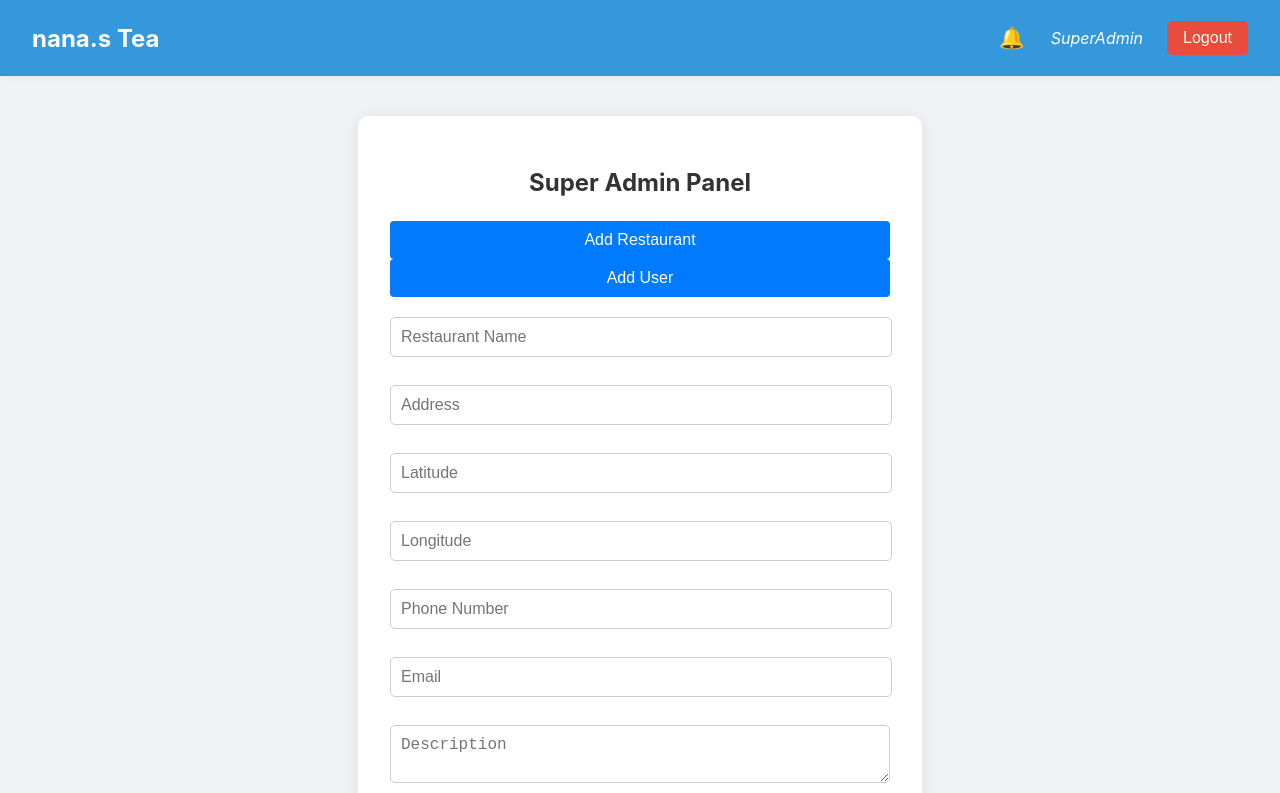
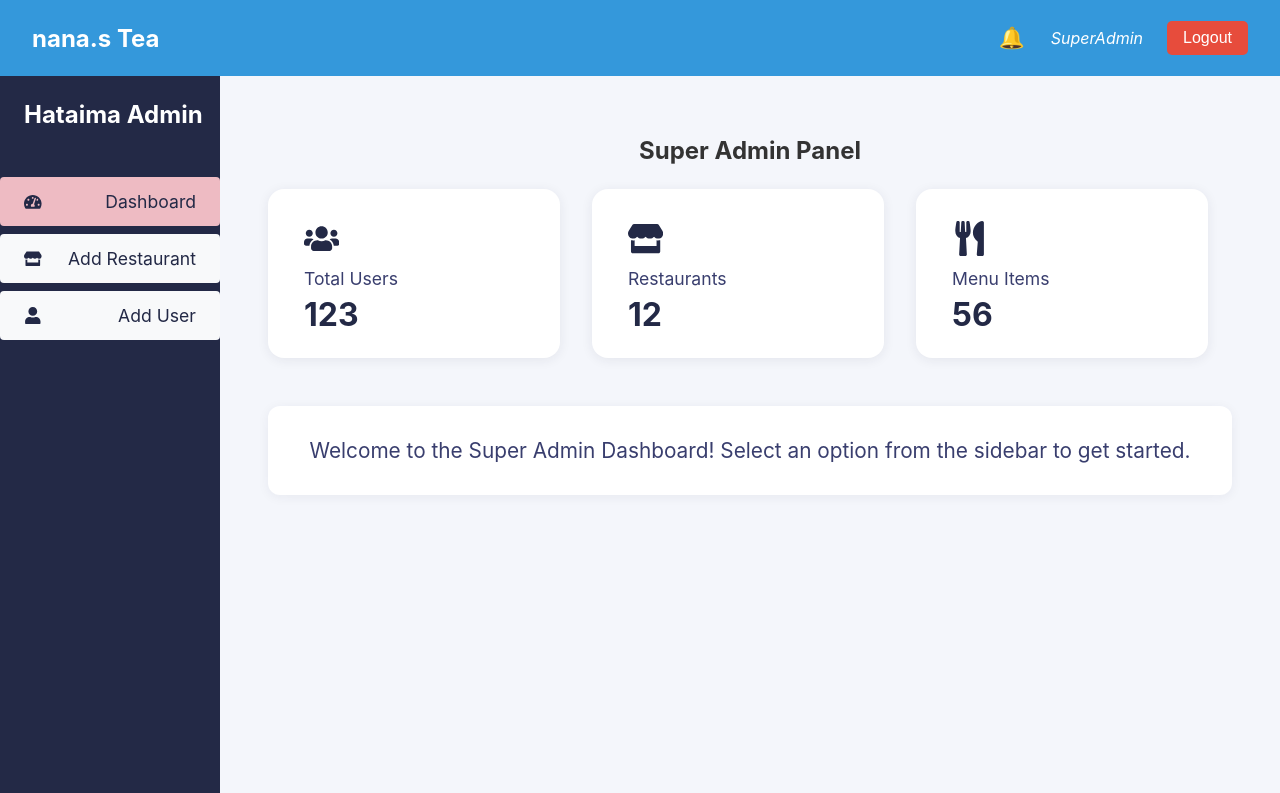
Before and after one commit to SubhashRajbhandari/hw-react-fe, a React (Create React App) app: page /superadmin in a window 1280 px wide. Shown: the top 793 px of the page. Built offline with nearby package versions, Linux system fonts and the light colour scheme.

Commit message:
added a feature where after Super admin logs in it should see a button to add Restaurant and made a interactive dashboard

```diff
--- /dev/null
+++ b/src/components/Sidebar.css
@@ -0,0 +1,49 @@
+.sidebar {
+  width: 220px;
+  background: #232946;
+  color: #fff;
+  min-height: 100vh;
+  display: flex;
+  flex-direction: column;
+  align-items: flex-start;
+  padding: 24px 0 0 0;
+}
+.sidebar-logo {
+  font-size: 1.5rem;
+  font-weight: bold;
+  margin-bottom: 32px;
+  padding-left: 24px;
+}
+.sidebar-nav {
+  list-style: none;
+  padding: 0;
+  width: 100%;
+}
+.sidebar-nav li {
+  padding: 14px 24px;
+  cursor: pointer;
+  display: flex;
+  align-items: center;
+  font-size: 1.1rem;
+  transition: background 0.2s, color 0.2s;
+  color: #232946; /* black/dark text for better contrast */
+}
+.sidebar-nav li svg {
+  margin-right: 12px;
+}
+.sidebar-nav li.active, .sidebar-nav li:hover {
+  background: #eebbc3; /* accent color for active/hover */
+  color: #232946;      /* dark text for contrast */
+}
+.sidebar-logout {
+  margin-top: auto;
+  padding: 16px 24px;
+  cursor: pointer;
+  color: #eebbc3;
+  font-weight: bold;
+  display: flex;
+  align-items: center;
+}
+.sidebar-logout svg {
+  margin-right: 10px;
+}
--- /dev/null
+++ b/src/components/Sidebar.js
@@ -0,0 +1,45 @@
+import React from "react";
+import "./Sidebar.css";
+import {
+  FaUser,
+  FaUtensils,
+  FaStore,
+  FaSignOutAlt,
+  FaTachometerAlt,
+} from "react-icons/fa";
+
+const Sidebar = ({ onLogout, activeSection, setActiveSection }) => {
+  return (
+    <div className="sidebar">
+      <div className="sidebar-logo">Hataima Admin</div>
+      <ul className="sidebar-nav">
+        <li
+          className={activeSection === "dashboard" ? "active" : ""}
+          onClick={() => setActiveSection("dashboard")}
+        >
+          {" "}
+          <FaTachometerAlt /> Dashboard{" "}
+        </li>
+        <li
+          className={activeSection === "restaurant" ? "active" : ""}
+          onClick={() => setActiveSection("restaurant")}
+        >
+          {" "}
+          <FaStore /> Add Restaurant{" "}
+        </li>
+        <li
+          className={activeSection === "user" ? "active" : ""}
+          onClick={() => setActiveSection("user")}
+        >
+          {" "}
+          <FaUser /> Add User{" "}
+        </li>
+      </ul>
+      <div className="sidebar-logout" onClick={onLogout}>
+        <FaSignOutAlt /> Logout
+      </div>
+    </div>
+  );
+};
+
+export default Sidebar;
--- a/src/components/SuperAdminPanel.css
+++ b/src/components/SuperAdminPanel.css
@@ -45,3 +45,50 @@
   color: red;
   margin-top: 10px;
 }
+.superadmin-main {
+  flex: 1;
+  padding: 40px 48px;
+  background: #f4f6fb;
+  min-height: 100vh;
+}
+.dashboard-cards {
+  display: flex;
+  gap: 32px;
+  margin-bottom: 36px;
+}
+.dashboard-card {
+  background: #fff;
+  border-radius: 16px;
+  box-shadow: 0 2px 12px rgba(35,41,70,0.08);
+  padding: 32px 36px 24px 36px;
+  min-width: 220px;
+  display: flex;
+  flex-direction: column;
+  align-items: flex-start;
+  position: relative;
+}
+.dashboard-icon {
+  font-size: 2.2rem;
+  color: #232946;
+  margin-bottom: 12px;
+}
+.dashboard-card-title {
+  font-size: 1.1rem;
+  color: #393e6e;
+  margin-bottom: 6px;
+}
+.dashboard-card-value {
+  font-size: 2rem;
+  font-weight: bold;
+  color: #232946;
+}
+.welcome-message {
+  margin-top: 48px;
+  font-size: 1.3rem;
+  color: #393e6e;
+  background: #fff;
+  padding: 32px 36px;
+  border-radius: 12px;
+  box-shadow: 0 2px 12px rgba(35,41,70,0.06);
+  text-align: center;
+}
--- a/src/components/SuperAdminPanel.js
+++ b/src/components/SuperAdminPanel.js
@@ -2,6 +2,8 @@ import React, { useState } from "react";
 import "./SuperAdminPanel.css";
 import { apiFetch } from "../utils/api";
 import Header from "./Header";
+import Sidebar from "./Sidebar";
+import { FaUsers, FaStore, FaUtensils } from "react-icons/fa";
 
 const SuperAdminPanel = () => {
   const [form, setForm] = useState({
@@ -19,13 +21,14 @@ const SuperAdminPanel = () => {
   const [success, setSuccess] = useState("");
   const [error, setError] = useState("");
   const [loading, setLoading] = useState(false);
-  const [showRestaurantForm, setShowRestaurantForm] = useState(true);
+  const [activeForm, setActiveForm] = useState(""); // No form shown initially
   const [userForm, setUserForm] = useState({
     email: "",
     user_type: "",
     name: "",
     phone_number: "",
   });
+  const [activeSection, setActiveSection] = useState("dashboard");
 
   const handleChange = (e) => {
     setForm({ ...form, [e.target.name]: e.target.value });
@@ -96,27 +99,48 @@ const SuperAdminPanel = () => {
     window.location.href = "/";
   };
 
+  // Update form toggling to use sidebar navigation
+  React.useEffect(() => {
+    if (activeSection === "restaurant" || activeSection === "user") {
+      setActiveForm(activeSection);
+    } else {
+      setActiveForm("");
+    }
+  }, [activeSection]);
+
   return (
     <div>
       <Header onLogout={handleLogout} userType="SuperAdmin" />
-      <div className="superadmin-panel">
+      <div style={{ display: "flex", minHeight: "100vh" }}>
+        <Sidebar
+          onLogout={handleLogout}
+          activeSection={activeSection}
+          setActiveSection={setActiveSection}
+        />
+        <div className="superadmin-main">
           <h2>Super Admin Panel</h2>
-        <div style={{ marginBottom: 20 }}>
-          <button
-            className={showRestaurantForm ? "active-btn" : ""}
-            onClick={() => setShowRestaurantForm(true)}
-            style={{ marginRight: 10 }}
-          >
-            Add Restaurant
-          </button>
-          <button
-            className={!showRestaurantForm ? "active-btn" : ""}
-            onClick={() => setShowRestaurantForm(false)}
-          >
-            Add User
-          </button>
+          {/* Dashboard summary cards */}
+          {activeSection === "dashboard" && (
+            <div className="dashboard-cards">
+              <div className="dashboard-card">
+                <FaUsers className="dashboard-icon" />
+                <div className="dashboard-card-title">Total Users</div>
+                <div className="dashboard-card-value">123</div>
               </div>
-        {showRestaurantForm ? (
+              <div className="dashboard-card">
+                <FaStore className="dashboard-icon" />
+                <div className="dashboard-card-title">Restaurants</div>
+                <div className="dashboard-card-value">12</div>
+              </div>
+              <div className="dashboard-card">
+                <FaUtensils className="dashboard-icon" />
+                <div className="dashboard-card-title">Menu Items</div>
+                <div className="dashboard-card-value">56</div>
+              </div>
+            </div>
+          )}
+          {/* Form toggles removed, handled by sidebar */}
+          {activeForm === "restaurant" && (
             <form className="restaurant-form" onSubmit={handleSubmit}>
               <input
                 name="name"
@@ -184,7 +208,8 @@ const SuperAdminPanel = () => {
               />
               <button type="submit">Add Restaurant</button>
             </form>
-        ) : (
+          )}
+          {activeForm === "user" && (
             <form className="user-form" onSubmit={handleUserSubmit}>
               <input
                 name="email"
@@ -220,6 +245,13 @@ const SuperAdminPanel = () => {
               <button type="submit">Add User</button>
             </form>
           )}
+          {/* Welcome/empty state */}
+          {activeSection === "dashboard" && !activeForm && (
+            <div className="welcome-message">
+              Welcome to the Super Admin Dashboard! Select an option from the
+              sidebar to get started.
+            </div>
+          )}
           {success && <div className="success-message">{success}</div>}
           {error && <div className="error-message">{error}</div>}
           {loading && (
@@ -230,6 +262,7 @@ const SuperAdminPanel = () => {
           )}
         </div>
       </div>
+    </div>
   );
 };
 
```
Lines whose indentation alone changed are shown as unchanged.
